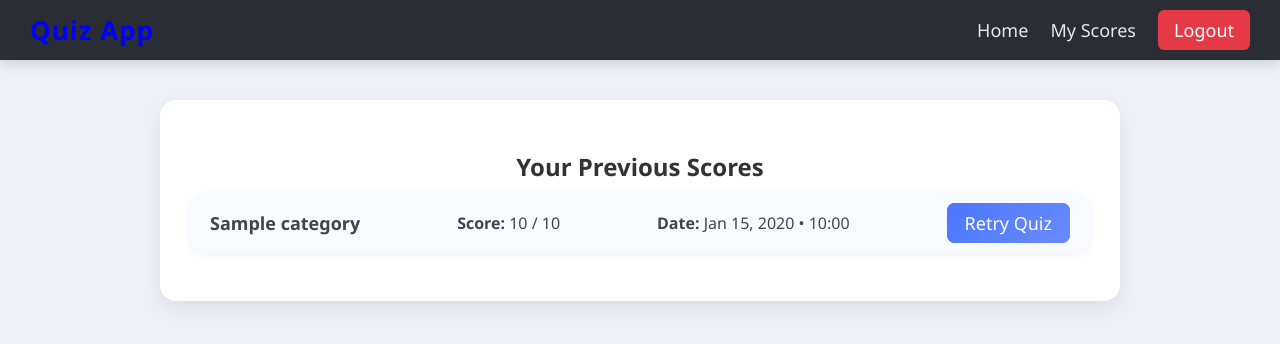
After one commit to hk-vishwakarma/quiz_app, a Django app: page /my-score/ in a window 1280 px wide. The commit adds this page. Shown: the top 344 px of the page. Run offline with Django 5.2, Linux system fonts and the light colour scheme; a user stored in the database is signed in; tables that the repository leaves empty hold one stand-in row (values such as "Sample post").

Commit message:
score history added template and logic

```diff
--- a/quiz/admin.py
+++ b/quiz/admin.py
@@ -3,3 +3,4 @@ from .models import *
 
 # Register your models here.
 admin.site.register(Question)
+admin.site.register(Category)
--- a/quiz/models.py
+++ b/quiz/models.py
@@ -1,13 +1,17 @@
 from django.db import models
+from django.contrib.auth.models import User
 
 # Create your models here.
 # for questions
+
 
 class Category(models.Model):
     name = models.CharField(max_length=255, unique=True)
 
     def __str__(self):
         return self.name
+
+
 
 class Question(models.Model):
     category = models.ForeignKey(Category, on_delete=models.CASCADE)
@@ -20,3 +24,12 @@ class Question(models.Model):
 
     def __str__(self):
         return self.question_text
+
+
+# to save the score of user
+class UserScore(models.Model):
+    user = models.ForeignKey(User, on_delete=models.CASCADE)
+    category = models.ForeignKey(Category, on_delete=models.CASCADE)
+    score = models.IntegerField()
+    total = models.IntegerField()
+    date = models.DateTimeField(auto_now_add=True)
--- a/quiz/templates/base.html
+++ b/quiz/templates/base.html
@@ -187,7 +251,7 @@
         <nav class="navbar">
             <a href="/">Home</a>
             <!-- <a href="/quiz/">Start Quiz</a> -->
-            <a href="/history/">My Scores</a>
+            <a href="{% url 'scores' %}">My Scores</a>
 
             {% if user.is_authenticated %}
             <a href="/logout/" class="btn-nav logout">Logout</a>
--- /dev/null
+++ b/quiz/templates/my_score.html
@@ -0,0 +1,77 @@
+{% extends 'base.html' %}
+
+{% block content %}
+<div class=" mt-5">
+
+    <h2 class="text-center mb-4 fw-bold">Your Previous Scores</h2>
+
+    {% if scores %}
+    {% for score in scores %}
+    <div class="score-card">
+
+        <!-- Category -->
+        <div class="score-item category">
+            <strong>{{ score.category.name }}</strong>
+        </div>
+
+        <!-- Score -->
+        <div class="score-item">
+            <strong>Score:</strong> {{ score.score }} / {{ score.total }}
+        </div>
+
+        <!-- Date -->
+        <div class="score-item date">
+            <strong>Date:</strong> {{ score.date|date:"M d, Y • H:i" }}
+        </div>
+
+        <!-- Retry -->
+        <div class="score-item">
+            <a href="{% url 'quize' score.category.id %}" class="btn retry-btn">
+                Retry Quiz
+            </a>
+        </div>
+
+    </div>
+    {% endfor %}
+    {% else %}
+    <p class="text-center text-muted">No previous scores found.</p>
+    {% endif %}
+</div>
+
+<style>
+    .score-card {
+        display: flex;
+        justify-content: space-between;
+        align-items: center;
+        padding: 18px 20px;
+        border-radius: 15px;
+        background: #f7faff;
+        box-shadow: 0 2px 8px rgba(0, 0, 0, 0.06);
+        margin-bottom: 18px;
+    }
+
+    .score-item {
+        font-size: 16px;
+        color: #444;
+    }
+
+    .category {
+        font-size: 18px;
+        font-weight: 600;
+        min-width: 120px;
+    }
+
+    .retry-btn {
+        background-color: #5271ff;
+        color: white;
+        padding: 8px 18px;
+        border-radius: 8px;
+        text-decoration: none;
+        transition: 0.3s ease;
+    }
+
+    .retry-btn:hover {
+        background-color: #3558ff;
+    }
+</style>
+{% endblock %}
--- a/quiz/urls.py
+++ b/quiz/urls.py
@@ -4,7 +4,8 @@ from .views import *
 urlpatterns = [
     path('', home, name="home"),
     path('quize/<int:category_id>/', quiz_home, name = "quize"),
-    path('register/', sign_up_view, name="register"),
-    path('sign-in/', sign_in_view, name="signin"),
+    path('signup/', sign_up_view, name="signup"),
+    path('login/', sign_in_view, name="signin"),
     path('logout/', logout_view, name = "logout"),
+    path('my-score/', my_score, name="scores")
 ]
--- a/quiz/views.py
+++ b/quiz/views.py
@@ -3,6 +3,7 @@ from .models import *
 from django.contrib.auth.models import User
 from django.contrib import messages
 from django.contrib.auth import authenticate, login, logout
+from django.contrib.auth.decorators import login_required
 
 # Create your views here.
 
@@ -23,6 +24,17 @@ def quiz_home(request, category_id):
             selected_option = request.POST.get(str(q.id))
             if selected_option == q.answer:
                 score+=1
+
+
+        # if user is login then save its score
+        if request.user.is_authenticated:
+            UserScore.objects.create(
+                user = request.user,
+                category = category,
+                score = score,
+                total = total
+
+            )
 
         return render(request, "result.html", context={'score':score, 'total':total, 'category':category})
 
@@ -88,3 +100,10 @@ def sign_in_view(request):
 def logout_view(request):
     logout(request=request)
     return redirect('home')
+
+
+# to show score
+@login_required(login_url="signin")
+def my_score(request):
+    score = UserScore.objects.filter(user = request.user).order_by('-date')
+    return render(request, "my_score.html", {'scores':score})
```
Also changed, not shown: other parts of quiz/templates/base.html (+64 -0 lines), quiz/templates/index.html (+5 -12 lines), quiz/migrations/0002_userscore.py (added).
